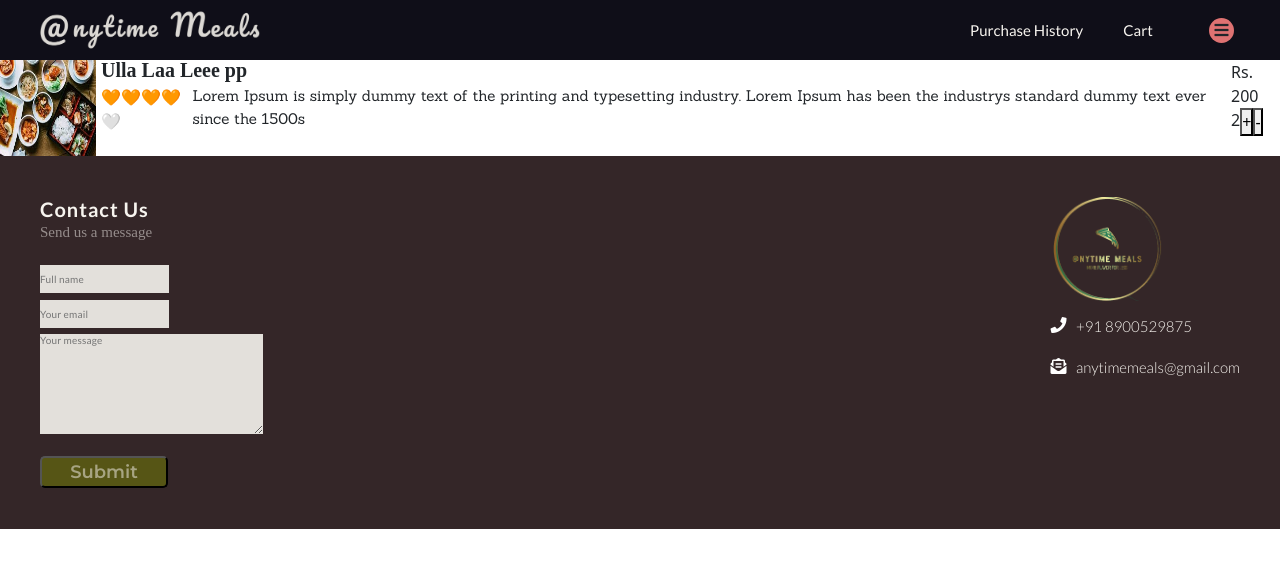
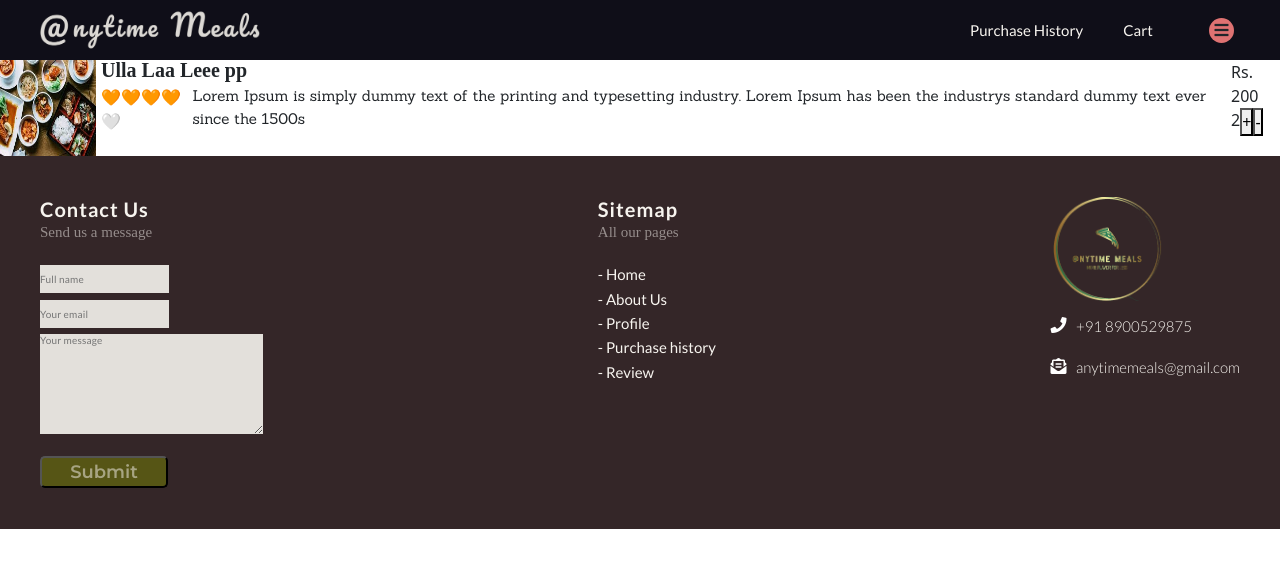
Before and after one commit to Satwat2000/anytime_meals_webpage, a React (Create React App) app: page / in a window 1280 px wide. Shown: the top 568 px of the page. Built offline with nearby package versions, Linux system fonts and the light colour scheme; a web font is replaced by a local one.

Commit message:
feat: add sitemap footer component

```diff
--- a/src/components/Sitemap/index.tsx
+++ b/src/components/Sitemap/index.tsx
@@ -1,8 +1,43 @@
 import React from 'react'
-// import styles from './styles.module.css'
+import styles from './styles.module.css'
+import CustomNavLink from '../../commons/NavLink'
 
 const Sitemap: React.FC = () => {
-  return <div></div>
+  return (
+    <div>
+      <div className={styles.headerContainer}>
+        <div className={styles.title}>Sitemap</div>
+        <div className={styles.subTitle}>All our pages</div>
+      </div>
+      <div className={styles.linkWrapper}>
+        <div className={styles.link}>
+          <CustomNavLink to='/' linkType='Link'>
+            - Home
+          </CustomNavLink>
+        </div>
+        <div className={styles.link}>
+          <CustomNavLink to='/about' linkType='Link'>
+            - About Us
+          </CustomNavLink>
+        </div>
+        <div className={styles.link}>
+          <CustomNavLink to='/profile' linkType='Link'>
+            - Profile
+          </CustomNavLink>
+        </div>
+        <div className={styles.link}>
+          <CustomNavLink to='/purchasehistory' linkType='Link'>
+            - Purchase history
+          </CustomNavLink>
+        </div>
+        <div className={styles.link}>
+          <CustomNavLink to='/review' linkType='Link'>
+            - Review
+          </CustomNavLink>
+        </div>
+      </div>
+    </div>
+  )
 }
 
 export default Sitemap
--- a/src/components/Sitemap/styles.module.css
+++ b/src/components/Sitemap/styles.module.css
@@ -0,0 +1,33 @@
+.headerContainer {
+  margin: 0 0 1.2rem 0;
+}
+
+.title {
+  font-family: Lato;
+  font-style: normal;
+  font-weight: 600;
+  font-size: 20px;
+  line-height: 24px;
+  letter-spacing: 0.05em;
+  color: #f7f4ef;
+}
+
+.subTitle {
+  font-family: Lateef;
+  font-style: normal;
+  font-weight: normal;
+  font-size: 15px;
+  line-height: 22px;
+  color: rgba(247, 244, 239, 0.5);
+}
+
+.linkWrapper {
+  display: flex;
+  flex-direction: column;
+  justify-content: flex-start;
+  align-items: flex-start;
+}
+
+.link {
+  margin: 0.2rem 0;
+}
```
